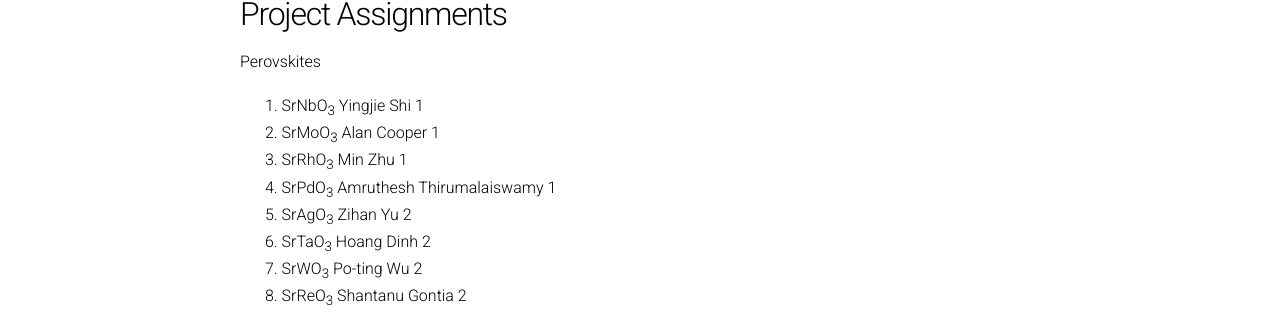
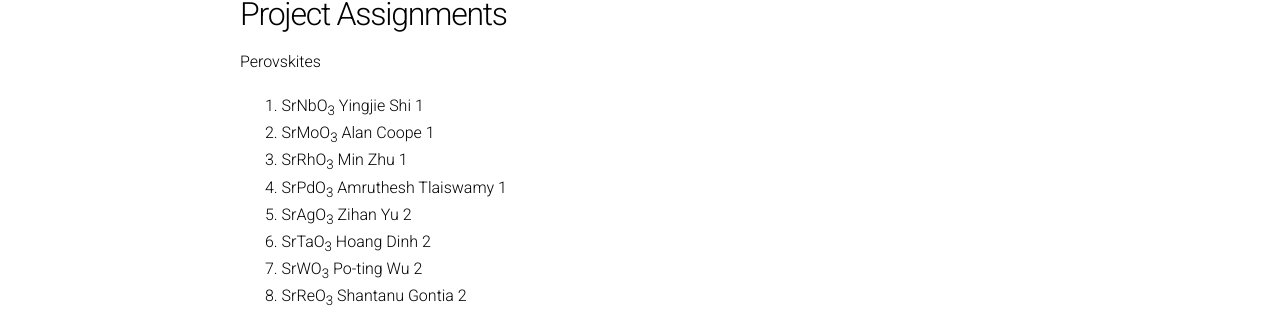
Before and after one commit to UPennCBE544/2023.github.io, a Jekyll site: the page built from ProjectAssignments.md, in a window 1280 px wide. Shown: the part 169-485 px from the top of the page. Built offline with Jekyll 4.4.1, drawn with Linux system fonts in a browser that asks for light colours; our own code applies the rules of GitHub Pages for plain Markdown files.

Commit message:
Update ProjectAssignments.md

```diff
--- a/ProjectAssignments.md
+++ b/ProjectAssignments.md
@@ -8,9 +8,9 @@ permalink: Project_Assignments/
 
 Perovskites
 1. SrNbO<sub>3</sub>  Yingjie Shi               1
-2. SrMoO<sub>3</sub>  Alan Cooper               1
+2. SrMoO<sub>3</sub>  Alan Coope              1
 3. SrRhO<sub>3</sub>  Min Zhu                   1
-4. SrPdO<sub>3</sub>  Amruthesh Thirumalaiswamy 1
+4. SrPdO<sub>3</sub>  Amruthesh Tlaiswamy 1
 5. SrAgO<sub>3</sub>  Zihan Yu                  2
 6. SrTaO<sub>3</sub>  Hoang Dinh                2
 7. SrWO<sub>3</sub>   Po-ting Wu                2
```
